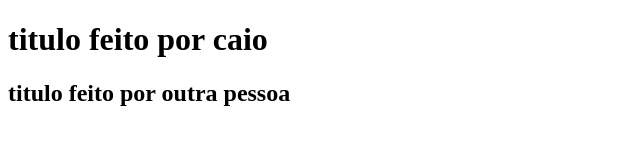
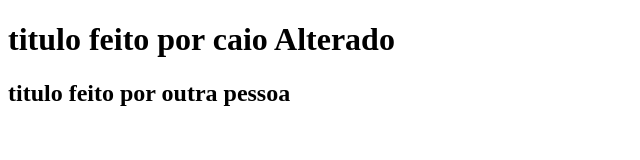
Before and after one commit to CaioOliveira09/aula-git-essencial, a plain HTML site: page index.html in a window 1280 px wide. Shown: the whole page, without its empty margins (0-640 px from the left). Drawn offline with Linux system fonts and the light colour scheme.

Commit message:
Titulo 1 alterado

```diff
--- a/index.html
+++ b/index.html
@@ -7,7 +7,7 @@
 </head>
 <body>
 
-    <h1>titulo feito por caio</h1>
+    <h1>titulo feito por caio Alterado </h1>
     <h2>titulo feito por outra pessoa</h2>
 
 </body>
```
